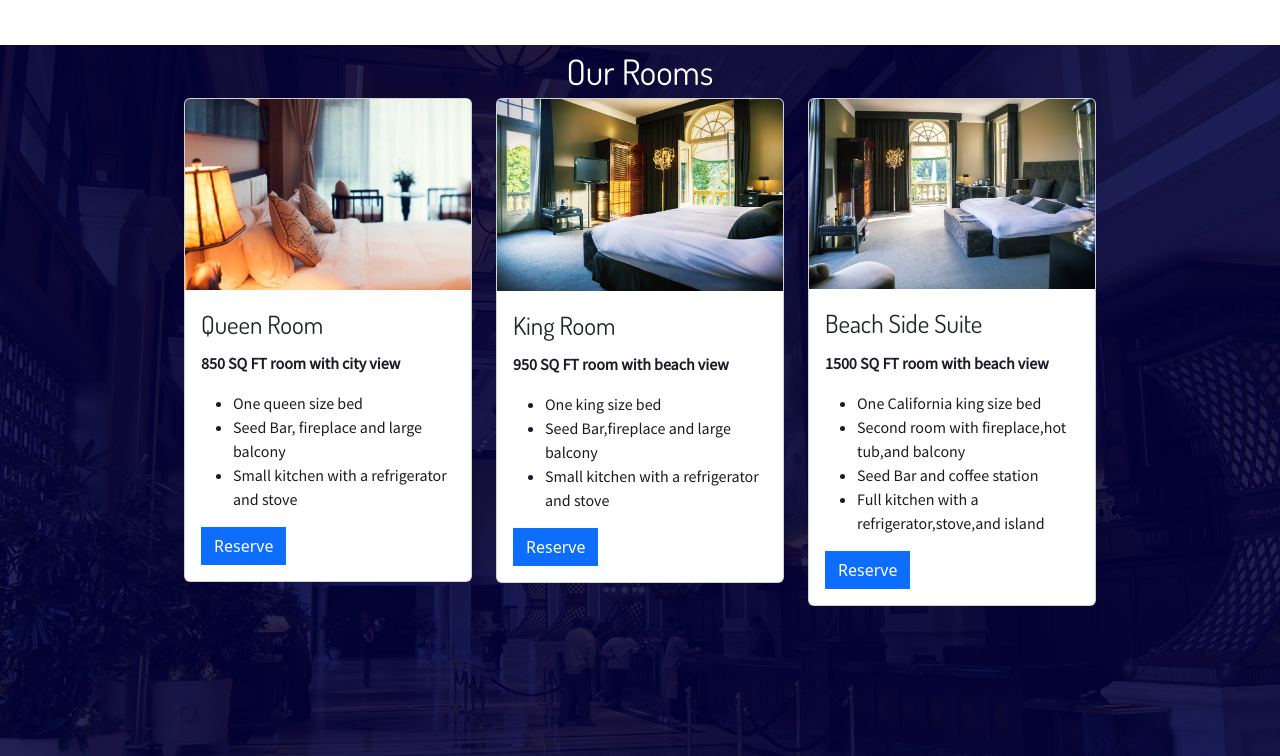
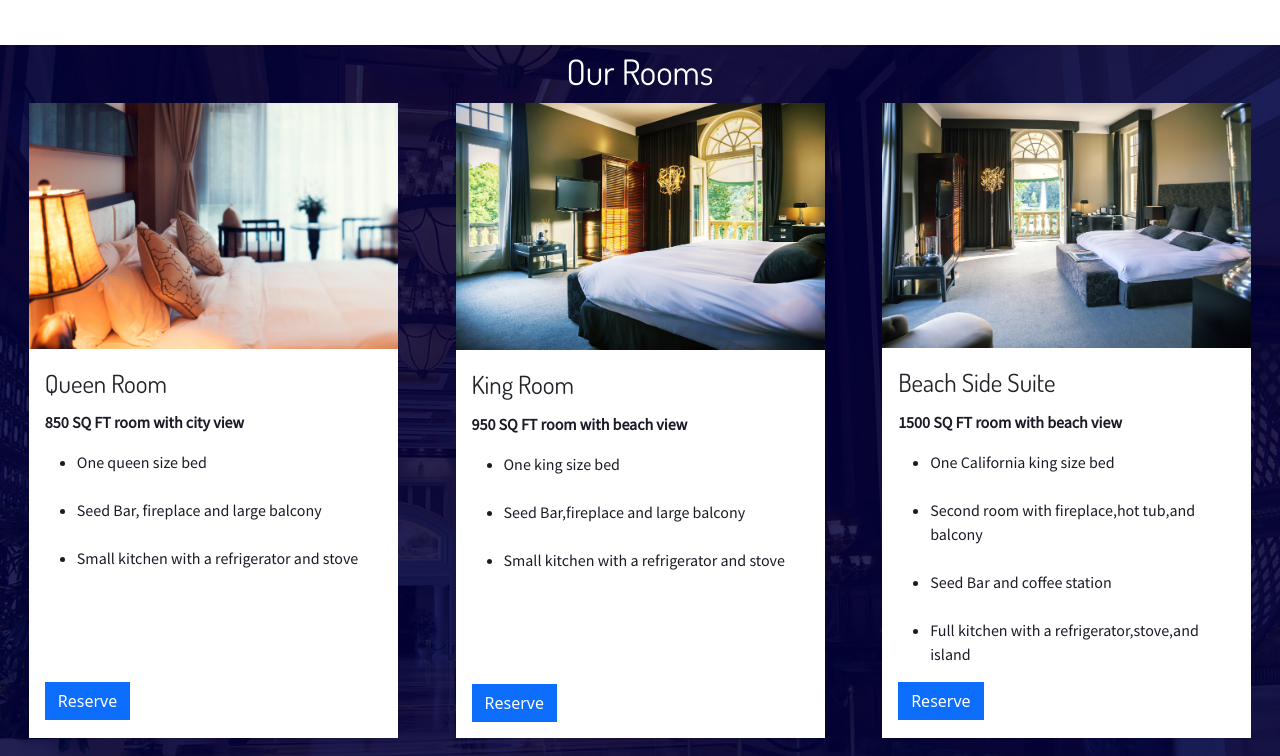
Before and after one commit to tqngo/HamsterHotel, a plain HTML site: page index.html in a window 1280 px wide. Shown: the part 1216-1972 px from the top of the page. Drawn offline with nearby package versions, Linux system fonts and the light colour scheme.

Commit message:
Our Rooms

```diff
--- a/index.html
+++ b/index.html
@@ -85,7 +85,7 @@
                 </div>
             </div>
             <div class="col">
-                <p class="bodyTextd35 ">Welcome to a hamster's paradise</p>
+                <p class="bodyTextd35">Welcome to a hamster's paradise</p>
                 <div class="row bodyText16b">
                     <p>Nestled in the heart of Cavia California, La Petite Maison is a luxury hotel designed for the
                         small mammal with extravagance in mind. Escape to the warm comforts of stunning rooms, a
@@ -122,61 +122,75 @@
                 <div class="col text-center bodyText35">Our Rooms</div>
             </div>
             <div class="row">
-                <div class="col">
-                </div>
-                <div class="col d-none d-sm-block">
-                    <div class="card" style="width: 18rem;">
-                        <img src="/assets/room1.jpg" class="card-img-top img-fluid" alt="Queen Room">
+                <div class="col d-flex justify-content-center padThis">
+                    <div class="card cardB" style="width: 18rem; width: 369px;">
+                        <img src="/assets/room1.jpg" class="card-img-top img-fluid rounded-0" alt="Queen Room">
                         <div class="card-body">
-                            <p class="card-title dText25">Queen Room</p>
+                            <p class="card-title dText25" id="room1">Queen Room</p>
                             <p class="card-text bText16">
                                 850 SQ FT room with city view
                             </p>
                             <ul class="bodyText16b">
                                 <li>One queen size bed</li>
+                                <br>
                                 <li>Seed Bar, fireplace and large balcony</li>
+                                <br>
                                 <li>Small kitchen with a refrigerator and stove</li>
+                                <br>
+                                <br>
+                                <br>
+                                <br>
                             </ul>
                             <a href="#" class="btn btn-primary rounded-0">Reserve</a>
                         </div>
                     </div>
                 </div>
-                <div class="col d-none d-sm-block">
-                    <div class="card" style="width: 18rem;">
-                        <img src="/assets/room3.jpg" class="card-img-top img-fluid" alt="King Room">
+
+                <div class="col d-flex justify-content-center padThis">
+                    <div class="card cardB" style="width: 18rem; width: 369px;">
+                        <img src="/assets/room3.jpg" class="card-img-top img-fluid rounded-0" alt="King Room">
                         <div class="card-body">
-                            <p class="card-title dText25">King Room</p>
+                            <p class="card-title dText25" id="room2">King Room</p>
                             <p class="card-text bText16">
                                 950 SQ FT room with beach view
                             </p>
                             <ul class="bodyText16b">
                                 <li>One king size bed</li>
+                                <br>
                                 <li>Seed Bar,fireplace and large balcony</li>
+                                <br>
                                 <li>Small kitchen with a refrigerator and stove</li>
+                                <br>
+                                <br>
+                                <br>
+                                <br>
                             </ul>
                             <a href="#" class="btn btn-primary rounded-0">Reserve</a>
                         </div>
                     </div>
                 </div>
-                <div class="col d-none d-sm-block">
-                    <div class="card" style="width: 18rem;">
-                        <img src="/assets/room2.jpg" class="card-img-top img-fluid" alt="Beach Side Suite">
+
+                <div class="col d-flex justify-content-center padThis">
+                    <div class="card cardB" style="width: 18rem; width: 369px;">
+                        <img src="/assets/room2.jpg" class="card-img-top img-fluid rounded-0" alt="Beach Side Suite">
                         <div class="card-body">
-                            <p class="card-title dText25">Beach Side Suite</p>
+                            <p class="card-title dText25" id="room3">Beach Side Suite</p>
                             <p class="card-text bText16">
                                 1500 SQ FT room with beach view
                             </p>
                             <ul class="bodyText16b">
                                 <li>One California king size bed</li>
+                                <br>
                                 <li>Second room with fireplace,hot tub,and balcony</li>
+                                <br>
                                 <li>Seed Bar and coffee station</li>
+                                <br>
                                 <li>Full kitchen with a refrigerator,stove,and island</li>
                             </ul>
                             <a href="#" class="btn btn-primary rounded-0">Reserve</a>
                         </div>
                     </div>
                 </div>
-                <div class="col"></div>
             </div>
         </div>
     </div>
--- a/styles/styles.css
+++ b/styles/styles.css
@@ -15,6 +15,13 @@
     font: normal normal normal 20px/26px Dosis;
 }
 
+.navBtns {
+    color: white;
+    border: 2px solid #E5FEFF;
+    opacity: 1;
+    font: normal normal normal 20px/26px Dosis;
+    letter-spacing: 0px;
+}
 
 .navAlign{
     display: flex;
@@ -50,17 +57,12 @@
 .nav-item {
     display: flex;
     align-items: flex-end;
+
 }
 
 
 
-.navBtns {
-    color: white;
-    border: 2px solid #E5FEFF;
-    opacity: 1;
-    font: normal normal normal 20px/26px Dosis;
-    letter-spacing: 0px;
-}
+
 
 
 .navLink {
@@ -71,7 +73,6 @@
 .bgHead {
     display: flex;
     background-image: url(/assets/header.jpg);
-
     background-size: cover;
     background-position: center;
     height: 652px;
@@ -92,7 +93,7 @@
     background-repeat: no-repeat;
     background-size: cover;
     background-position: center;
-    height: 738px;
+    min-height: 738px;
 }
 
 .bgBottom {
@@ -290,3 +291,8 @@ text-align: center;
 .padLeft {
     text-align: start;
 }
+
+.cardB {
+    border-radius: 0;
+    border: 0px;
+}
```
